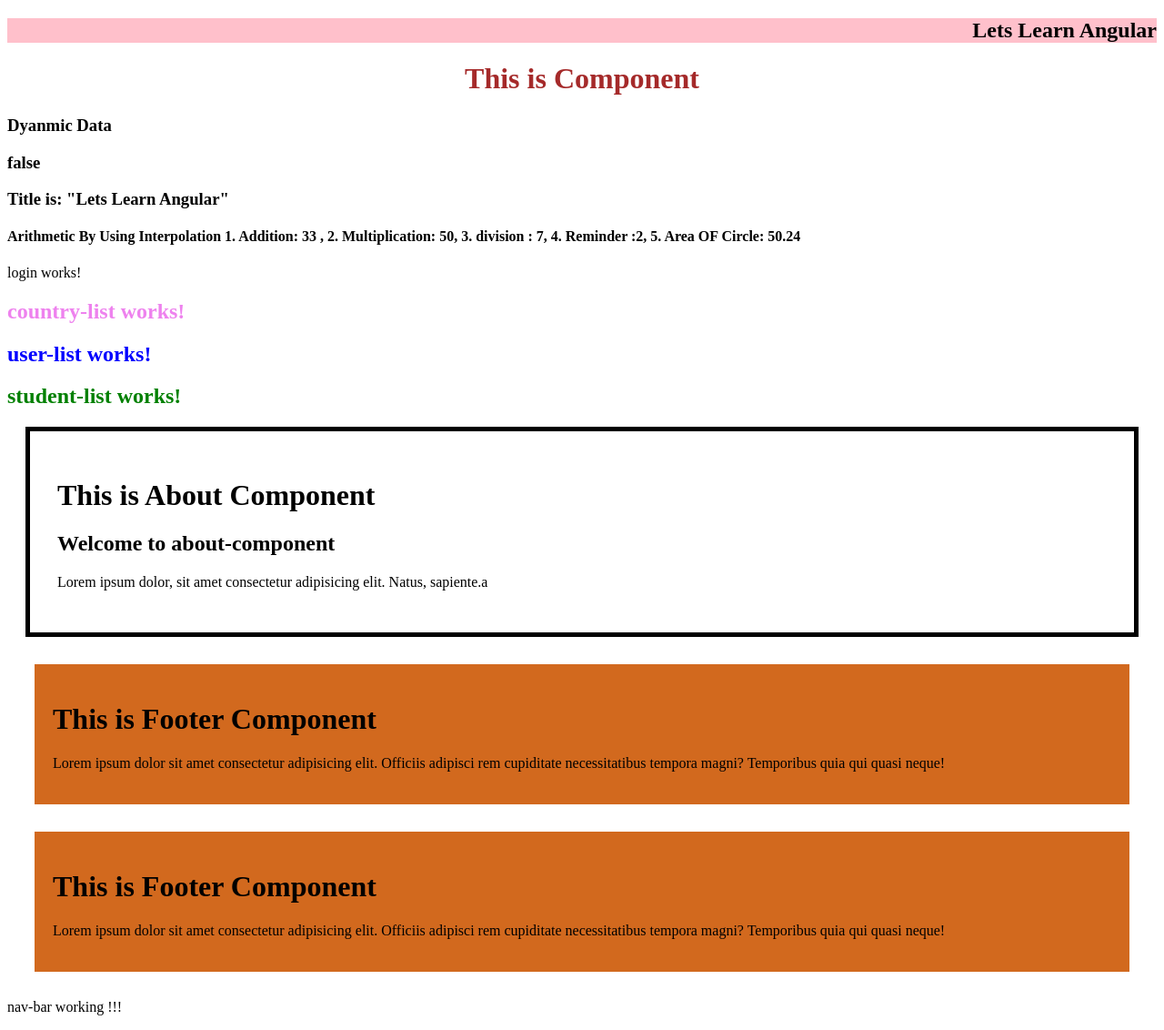
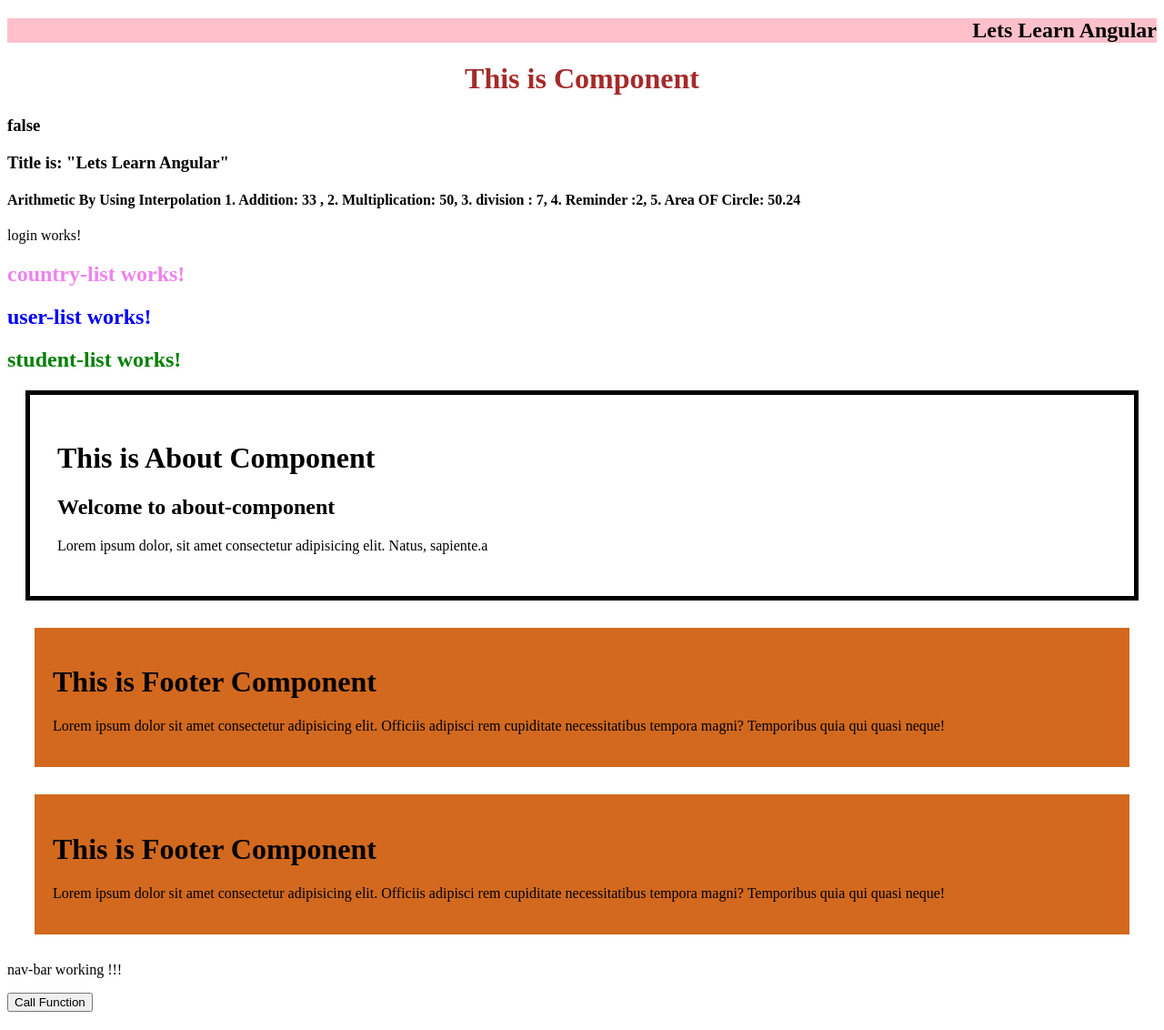
Before and after one commit to JagdishKhod/my-first-angular-project, an Angular app: page / in a window 1280 px wide. Shown: the whole page at 91% size. Built offline with nearby package versions, Linux system fonts and the light colour scheme.

Commit message:
call function successfully shown on console

```diff
--- a/src/app/app.component.html
+++ b/src/app/app.component.html
@@ -1,6 +1,6 @@
 <h2>{{title}}</h2>
 <h1>This is Component</h1>
-<h3>{{getvalue()}}</h3>
+<h3>{{getData()}}</h3>
 <h3>{{title=="Lets Learn JAVA"}} </h3>
 <!-- is flase because in component.ts title name is "Lets Learn Angualr" -->
 <h3 class="{{title}}">Title is: "{{title}}"</h3>
@@ -18,3 +18,5 @@
 <about-component></about-component>
 <footer-component></footer-component>
 <app-nav-bar></app-nav-bar>
+<!-- ........**********............. -->
+<button (click)="getData">Call Function</button>
--- a/src/app/app.component.ts
+++ b/src/app/app.component.ts
@@ -9,9 +9,9 @@ import { Component } from '@angular/core';
 )
 export class AppComponent {
   title = 'Lets Learn Angular';
-  getvalue(){
-
-    return' Dyanmic Data'
+  getData()
+  {
+    console.warn("Function Called Successfully..!")
   }
 
 }
```
